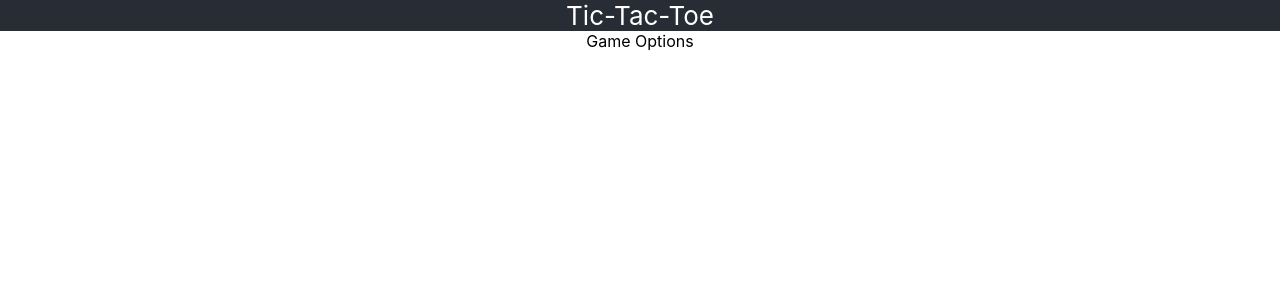
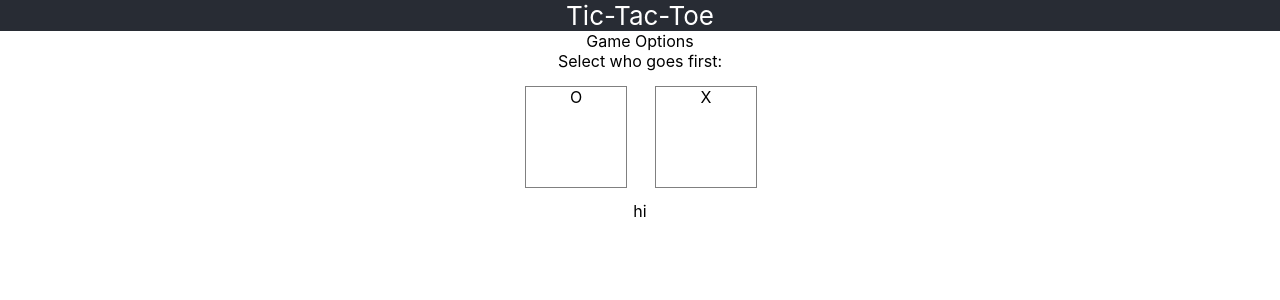
Before and after one commit to khdrew/tictactoe, a React (Create React App) app: page / in a window 1280 px wide. Shown: the top 300 px of the page. Built offline with nearby package versions, Linux system fonts and the light colour scheme.

Commit message:
added game options form

```diff
--- a/src/component/App.scss
+++ b/src/component/App.scss
@@ -1,8 +1,8 @@
-.App {
+.app {
     text-align: center;
 }
 
-.App-header {
+.app-header {
     background-color: #282c34;
     display: flex;
     flex-direction: column;
--- a/src/component/App.tsx
+++ b/src/component/App.tsx
@@ -1,15 +1,20 @@
+import { Component } from 'react';
+import GameOptions from './GameOptions';
+import PlayArea from './PlayArea';
 import './App.scss';
-import GameOptions from './GameOptions';
 
-function App() {
+export default class App extends Component {
+
+  render() {
     return (
-    <div className="App">
-      <header className="App-header">
+      <div className="app">
+        <header className="app-header">
           Tic-Tac-Toe
         </header>
         <GameOptions />
+        <PlayArea />
       </div>
     );
   }
 
-export default App;
+}
--- /dev/null
+++ b/src/component/GameOptions.scss
@@ -0,0 +1,23 @@
+.options {
+    display: flex;
+    flex-direction: row;
+    justify-content: center;
+    .option {
+        width: 100px;
+        height: 100px;
+        margin: 15px;
+        input {
+            display: none;
+        }
+        .box {
+            border: 1px solid grey;
+            height: 100%;
+            width: 100%;
+            vertical-align: middle;
+            &.selected {
+                border: 2px solid red;
+                color: red;
+            }
+        }
+    }
+}
--- a/src/component/GameOptions.tsx
+++ b/src/component/GameOptions.tsx
@@ -1,8 +1,45 @@
+import { Component } from 'react';
+import './GameOptions.scss';
 
-export default function GameOptions() {
-    return (
-        <div>
-            Game Options
-        </div>
-    );
+type AppState = {
+    firstPlayer: string;
 }
+
+export default class GameOptions extends Component<{}, AppState> {
+
+    private get firstPlayer(): string {
+        return this.state.firstPlayer;
+    }
+
+    readonly options: string[] = ['O', 'X'];
+
+    constructor(props: any) {
+        super(props);
+        this.state = { firstPlayer: '' };
+    }
+
+    onFirstPlayerChange: any = (e: any) => {
+        console.log(e);
+        this.setState({ ...this.state, firstPlayer: e.target.value })
+        console.log(this.firstPlayer);
+    }
+
+    render() {
+        return (
+            <form>
+                Game Options
+                <div>
+                    Select who goes first:
+                </div>
+                <div className="options">
+                    {this.options.map((op) => {
+                        return <label className="option">
+                            <input type="radio" name="firstPlayer" value={op} onChange={this.onFirstPlayerChange} />
+                            <div className={`box ${this.firstPlayer === op ? 'selected' : ''}`}>{op}</div>
+                        </label>
+                    })}
+                </div>
+            </form>
+        );
+    }
+}
--- /dev/null
+++ b/src/component/PlayArea.tsx
@@ -0,0 +1,12 @@
+import { Component } from 'react';
+
+
+export default class PlayArea extends Component {
+    render() {
+        return (
+            <div>
+                hi
+            </div>
+        );
+    }
+}
```
Also changed, not shown: src/component/PlayArea.scss (added), 2 other files (tests, documents, lock files or other folders). Lines whose indentation alone changed are shown as unchanged.
